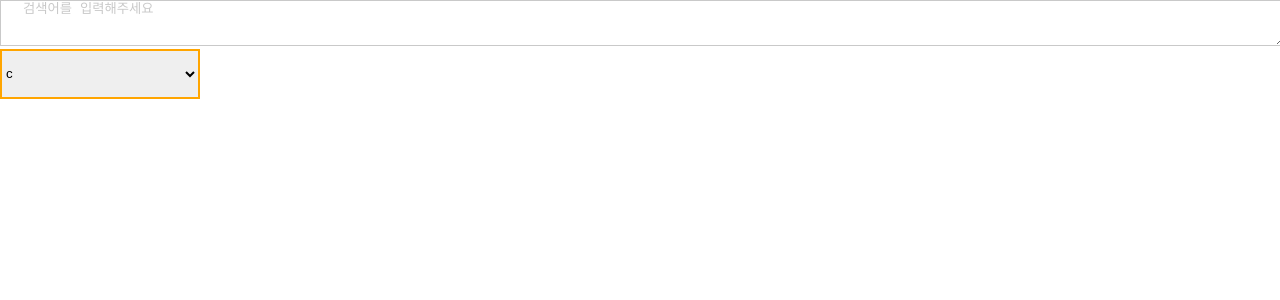
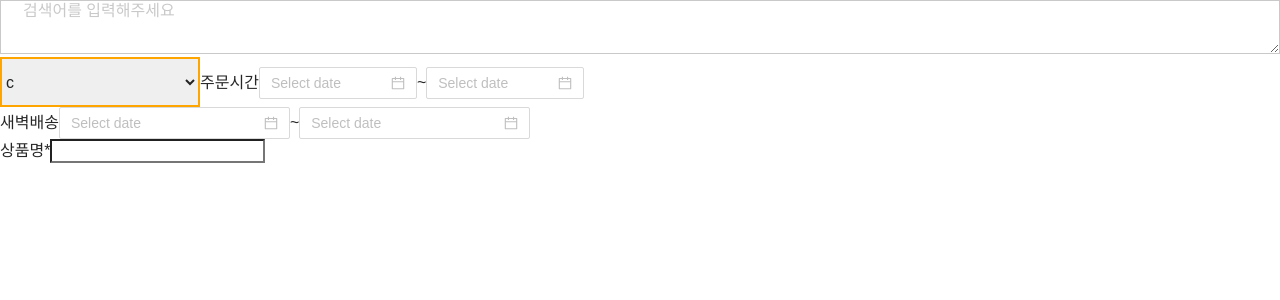
Before and after one commit to PreOnBoarding-Team14/02_adminPage, a React (Create React App) app: page / in a window 1280 px wide. Shown: the top 300 px of the page. Built offline with nearby package versions, Linux system fonts and the light colour scheme.

Commit message:
Add - FormInput, FormDatePicker

```diff
--- a/src/App.js
+++ b/src/App.js
@@ -1,4 +1,5 @@
 import Admin from './pages/admin/Admin';
+import 'antd/dist/antd.css';
 
 export default function App() {
   return <Admin />;
--- a/src/components/form/FormDatePicker.js
+++ b/src/components/form/FormDatePicker.js
@@ -1,3 +1,32 @@
-export default function FormDatePicker() {
-  return <div>ss</div>;
+import { DatePicker } from 'antd';
+
+export default function FormDatePicker({ attr }) {
+  /*
+		attr 에는 필요한 속성들 넣기
+		ex) initialValue, onClick, onFocus, label, title etc..
+
+		Date type : 날짜와 시간 둘 다 표기하는 경우, 날짜만 표기하는 경우
+	*/
+  const getShowTimeOption = (type) => (type === 'date' ? false : true);
+
+  return (
+    <>
+      <label>{attr.title}</label>
+      <DatePicker
+        disabled={attr.disabled}
+        onChange={attr.onChange()}
+        showTime={getShowTimeOption(attr.type)}
+      />
+      {attr.isRange ? (
+        <>
+          ~
+          <DatePicker
+            disabled={attr.disabled}
+            onChange={attr.onChange()}
+            showTime={getShowTimeOption(attr.type)}
+          />
+        </>
+      ) : null}
+    </>
+  );
 }
--- a/src/components/form/FormInput.js
+++ b/src/components/form/FormInput.js
@@ -1,5 +1,17 @@
 import styled from 'styled-components';
 
-export default function FormInput() {
-  return <div>ss</div>;
+export default function FormInput({ attr }) {
+  return (
+    <>
+      <label>
+        {attr.title}
+        {attr.required ? <span color="red">*</span> : null}
+      </label>
+      <input
+        type="text"
+        minLength={attr.minLength}
+        maxLength={attr.maxLength}
+      />
+    </>
+  );
 }
--- a/src/pages/admin/components/productDelivery/ProductDelivery.js
+++ b/src/pages/admin/components/productDelivery/ProductDelivery.js
@@ -1,5 +1,43 @@
 import styled from 'styled-components';
+import { FormDatePicker, FormInput } from 'components';
+import { useCallback } from 'react';
 
 export default function ProductDelivery() {
-  return null;
+  /*
+		예시!!
+		onChange, onClick 등 이벤트 함수는 기존에 하던 것 처럼 만들어서 넣으면 됨.
+	*/
+
+  const onChange = useCallback(() => console.log('onChange'));
+
+  const dateRangePickerAttr = {
+    type: 'date',
+    title: '주문시간',
+    isRange: true,
+    onChange,
+  };
+
+  const timePickerAttr = {
+    type: 'time',
+    title: '새벽배송',
+    isRange: true,
+    onChange,
+  };
+
+  const inputAttr = {
+    title: '상품명',
+    required: true,
+    maxLength: 10,
+    minLength: 7,
+  };
+
+  return (
+    <>
+      <FormDatePicker attr={dateRangePickerAttr} />
+      <div />
+      <FormDatePicker attr={timePickerAttr} />
+      <div />
+      <FormInput attr={inputAttr} />
+    </>
+  );
 }
```
